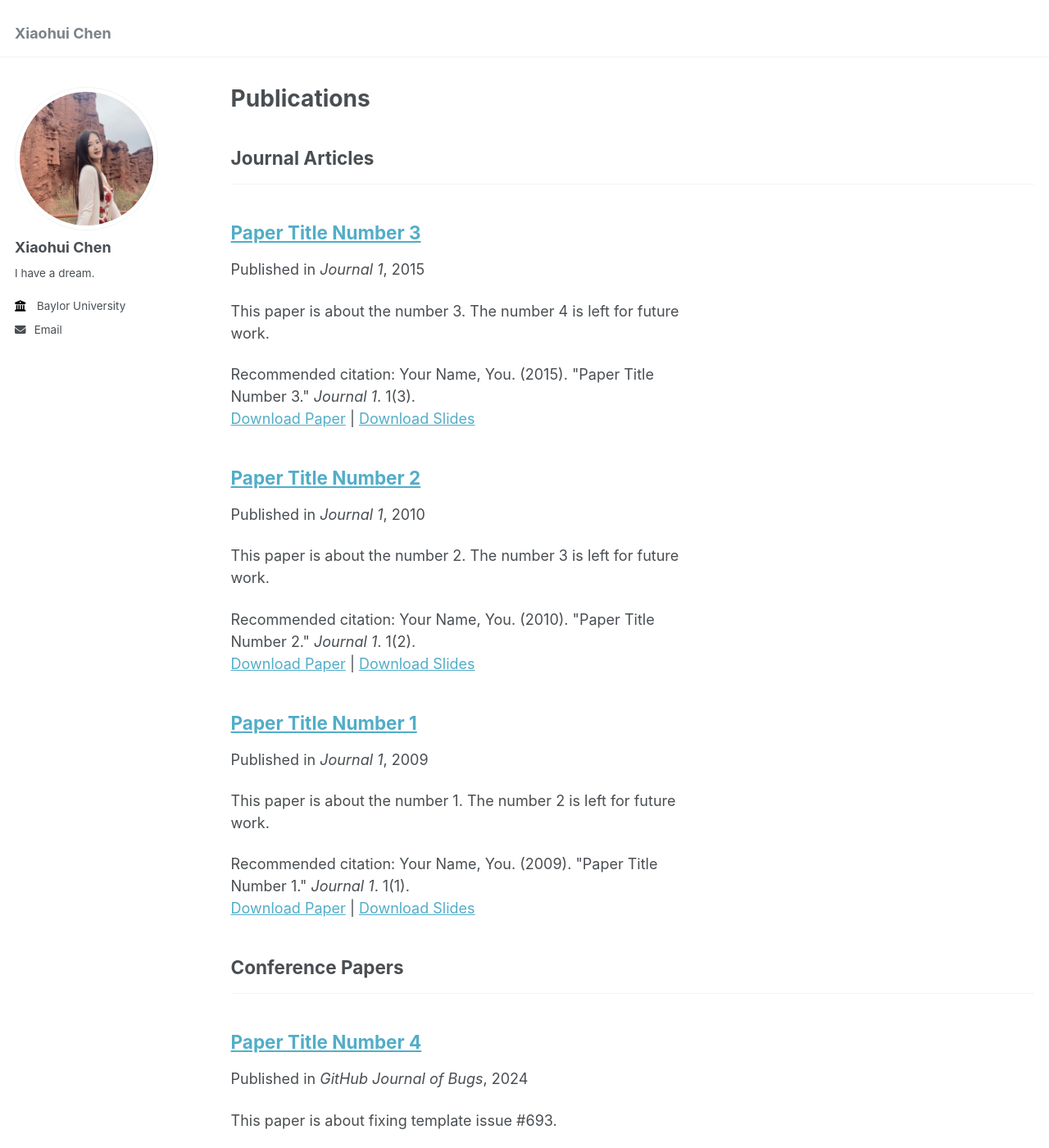
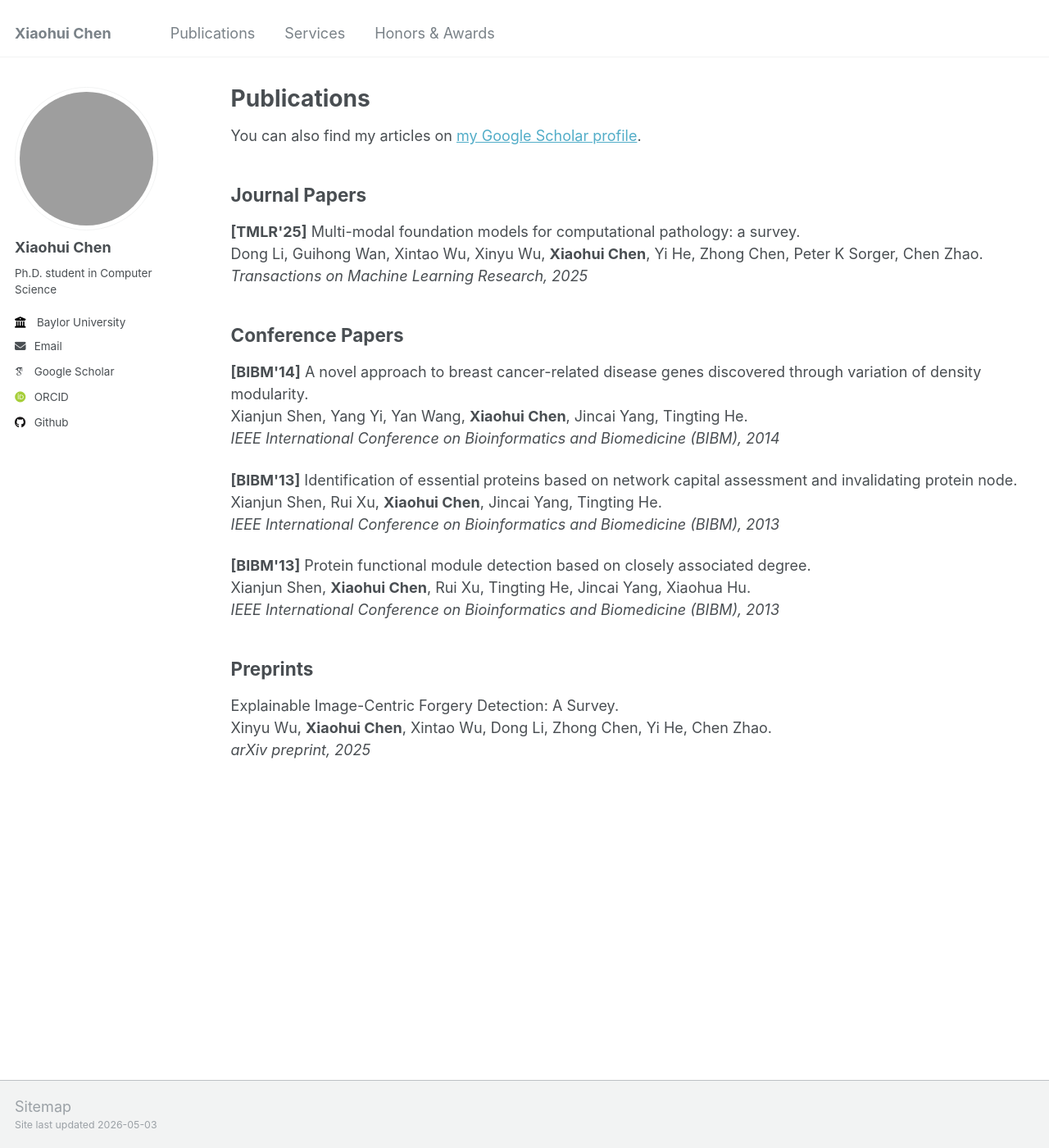
Before and after one commit to chenxiao-2023/chenxiao-2023.github.io, a Jekyll site: the page built from _pages/publications.html, in a window 1280 px wide and 1400 px high. Shown: the whole window at 82% size. Built offline with Jekyll 4.4.1, drawn with Linux system fonts in a browser that asks for light colours; some web fonts are replaced; some of the changed text lies outside the part shown.

Commit message:
Redesign personal homepage with academic style
- Add News, Publications, Services, Honors & Awards sections
- Update navigation with Publications, Services, Honors & Awards links
- Add Google Scholar, ORCID, GitHub, Email to sidebar
- Format publications by category (Journal, Conference, Preprints) with full author names
- Add reviewer service entries with official links
- Update profile photo and fix circular avatar style

Co-Authored-By: Claude Sonnet 4.6 <noreply@anthropic.com>

```diff
--- a/_config.yml
+++ b/_config.yml
@@ -21,20 +21,20 @@ repository               : "chenxiao-2023/chenxiao-2023.github.io"
 #               Additional customization can be done by editing /_includes/author-profile.html
 author:
   # Biographic information
-  avatar           : "profile.png"
+  avatar           : "profile-new.png"
   name             : "Xiaohui Chen"
   pronouns         : # example: "she/her"
-  bio              : "I have a dream."
+  bio              : "Ph.D. student in Computer Science"
   location         : #"Earth"
   employer         : "Baylor University"
   uri              : # URL
-  email            : "xiaohui_chen1@baylor.edu"
+  email            : "Xiaohui_Chen1@baylor.edu"
 
   # Academic websites
   arxiv            : # URL - Update with the correct link to your profile
-  googlescholar    : #"https://scholar.google.com/citations?user=PS_CX0AAAAAJ"
+  googlescholar    : "https://scholar.google.com/citations?user=JoOv5hsAAAAJ&hl=en"
   impactstory      : # URL
-  orcid            : #"http://orcid.org/yourorcidurl"
+  orcid            : "https://orcid.org/0009-0004-5902-5701"
   semantic         : # URL
   pubmed           : #"https://www.ncbi.nlm.nih.gov/pubmed/?term=john+snow"
   researchgate     : # URL
@@ -43,7 +43,7 @@ author:
   bitbucket        : # Username - Update with your username on the site
   codepen          : # Username
   dribbble         : # Username
-  github           : #"academicpages"
+  github           : "chenxiao-2023"
   kaggle           : # Username
   stackoverflow    : # User number or user number and name (i.e., use "1" or "1/jeff-atwood")
 
--- a/_pages/publications.html
+++ b/_pages/publications.html
@@ -5,29 +5,40 @@ permalink: /publications/
 author_profile: true
 ---
 
-{% if site.author.googlescholar %}
-  <div class="wordwrap">You can also find my articles on <a href="{{site.author.googlescholar}}">my Google Scholar profile</a>.</div>
-{% endif %}
+<p>You can also find my articles on <a href="https://scholar.google.com/citations?user=JoOv5hsAAAAJ&hl=en">my Google Scholar profile</a>.</p>
 
-{% include base_path %}
+<h2>Journal Papers</h2>
 
-<!-- New style rendering if publication categories are defined -->
-{% if site.publication_category %}
-  {% for category in site.publication_category  %}
-    {% assign title_shown = false %}
-    {% for post in site.publications reversed %}
-      {% if post.category != category[0] %}
-        {% continue %}
-      {% endif %}
-      {% unless title_shown %}
-        <h2>{{ category[1].title }}</h2><hr />
-        {% assign title_shown = true %}
-      {% endunless %}
-      {% include archive-single.html %}
-    {% endfor %}
-  {% endfor %}
-{% else %}
-  {% for post in site.publications reversed %}
-    {% include archive-single.html %}
-  {% endfor %}
-{% endif %}
+<p>
+  <b>[TMLR'25]</b> Multi-modal foundation models for computational pathology: a survey.<br>
+  Dong Li, Guihong Wan, Xintao Wu, Xinyu Wu, <b>Xiaohui Chen</b>, Yi He, Zhong Chen, Peter K Sorger, Chen Zhao.<br>
+  <i>Transactions on Machine Learning Research, 2025</i>
+</p>
+
+<h2>Conference Papers</h2>
+
+<p>
+  <b>[BIBM'14]</b> A novel approach to breast cancer-related disease genes discovered through variation of density modularity.<br>
+  Xianjun Shen, Yang Yi, Yan Wang, <b>Xiaohui Chen</b>, Jincai Yang, Tingting He.<br>
+  <i>IEEE International Conference on Bioinformatics and Biomedicine (BIBM), 2014</i>
+</p>
+
+<p>
+  <b>[BIBM'13]</b> Identification of essential proteins based on network capital assessment and invalidating protein node.<br>
+  Xianjun Shen, Rui Xu, <b>Xiaohui Chen</b>, Jincai Yang, Tingting He.<br>
+  <i>IEEE International Conference on Bioinformatics and Biomedicine (BIBM), 2013</i>
+</p>
+
+<p>
+  <b>[BIBM'13]</b> Protein functional module detection based on closely associated degree.<br>
+  Xianjun Shen, <b>Xiaohui Chen</b>, Rui Xu, Tingting He, Jincai Yang, Xiaohua Hu.<br>
+  <i>IEEE International Conference on Bioinformatics and Biomedicine (BIBM), 2013</i>
+</p>
+
+<h2>Preprints</h2>
+
+<p>
+  Explainable Image-Centric Forgery Detection: A Survey.<br>
+  Xinyu Wu, <b>Xiaohui Chen</b>, Xintao Wu, Dong Li, Zhong Chen, Yi He, Chen Zhao.<br>
+  <i>arXiv preprint, 2025</i>
+</p>
--- /dev/null
+++ b/_pages/services.md
@@ -0,0 +1,20 @@
+---
+layout: archive
+title: "Services"
+permalink: /services/
+author_profile: true
+---
+
+## Conference Reviewer
+
+* 2026:
+  * [The 30th Pacific-Asia Conference on Knowledge Discovery and Data Mining (PAKDD'26)](https://www.pakdd2026.org/)
+  * [International Journal of Data Science and Analytics (JDSA'26)](https://link.springer.com/journal/41060)
+  * [Frontiers in Artificial Intelligence (2026)](https://www.frontiersin.org/journals/artificial-intelligence)
+  * [Frontiers in Big Data (2026)](https://www.frontiersin.org/journals/big-data)
+  * [Frontiers in Physiology (2026)](https://www.frontiersin.org/journals/physiology)
+  * [The 5th Workshop on Ethical Artificial Intelligence: Methods and Applications (EAI @ KDD'26)](https://sites.google.com/view/eaikdd26/home)
+  * [The 5th Workshop on Uncertainty Reasoning and Quantification in Decision Making (UDM @ KDD'26)](https://sites.google.com/view/udmkdd26/home)
+
+* 2025:
+  * [The 4th Workshop on Ethical Artificial Intelligence: Methods and Applications (EAI @ KDD'25)](https://meviuslab.github.io/EAI2025/)
--- a/_sass/_sidebar.scss
+++ b/_sass/_sidebar.scss
@@ -91,6 +91,9 @@
 
   img {
     max-width: 175px;
+    width: 175px;
+    height: 175px;
+    object-fit: cover;
     border-radius: 50%;
 
     @include breakpoint($large) {
```
Also changed, not shown: _data/navigation.yml (+6 -18 lines), _pages/about.md (+16 -8 lines), _pages/honors.md (added, +9 -0 lines), images/profile-new.JPG (added), 1 other file.
